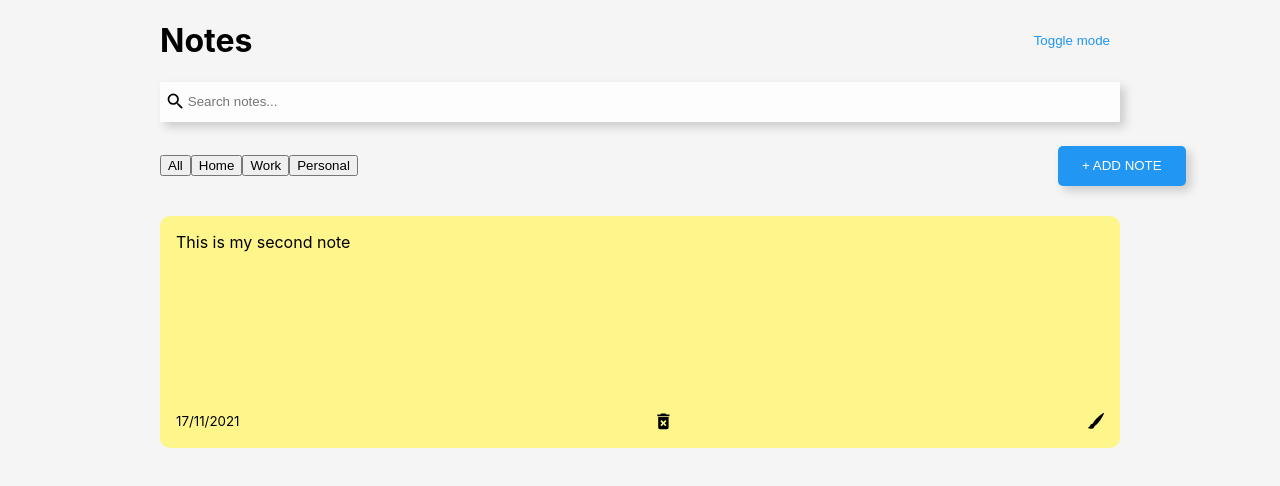
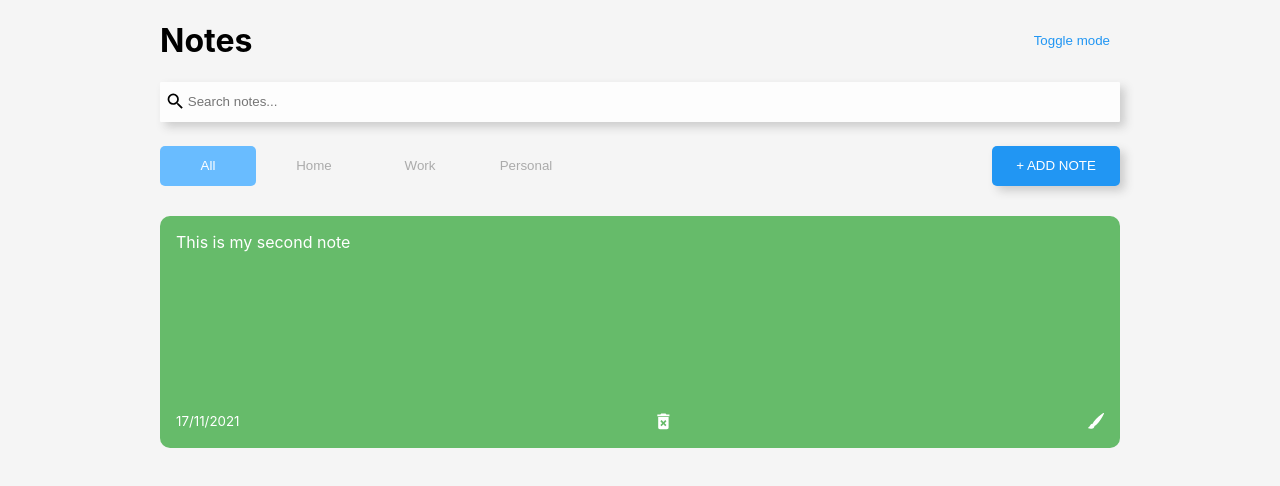
Before and after one commit to GustavoLSantos/CRUDReactJS, a React (Create React App) app: page / in a window 1280 px wide. Shown: the top 486 px of the page. Built offline with nearby package versions, Linux system fonts and the light colour scheme.

Commit message:
categoriesfinal

```diff
--- a/src/App.js
+++ b/src/App.js
@@ -121,12 +121,15 @@ const App = () => {
       <div className="container">
           <Header handleToggleDarkMode={setDarkMode}/>
           <Search handleSearchNote={setSearchText}/>
+          <div className="buttons-header">
+            <button className="all-btn" onClick={()=>{setS("all")}}>All</button>
+            <button className="home-btn" onClick={()=>{setS("home")}}>Home</button>
+            <button className="work-btn" onClick={()=>{setS("work")}}>Work</button>
+            <button className="personal-btn" onClick={()=>{setS("personal")}}>Personal</button>
+            <button className="open" onClick={() => setIsModalVisible(true)}>+ ADD NOTE</button>
+          </div>
 
-          <button className="all" onClick={()=>{setS("all")}}>All</button>
-          <button className="home" onClick={()=>{setS("home")}}>Home</button>
-          <button className="work" onClick={()=>{setS("work")}}>Work</button>
-          <button className="personal" onClick={()=>{setS("personal")}}>Personal</button>
-          <button className="open" onClick={() => setIsModalVisible(true)}>+ ADD NOTE</button>
+
           {s==="all" ? <NotesList notes={notes.filter((note)=>note.text.toLowerCase().includes(searchText))} handleAddNote={AddNote} handleDeleteNote={deleteNote} handleUpdateClick={upNote}/>
           : <NotesList notes={notes.filter(n => n.type === s )} handleAddNote={AddNote} handleDeleteNote={deleteNote} handleUpdateClick={upNote}/> }
 
--- a/src/components/Note.js
+++ b/src/components/Note.js
@@ -13,8 +13,9 @@ const Note = ({ handleUpdateClick, id, type, text, date, handleDeleteNote }) =>
         setNoteText(event.target.value);
     }
 
+
     return (
-        <div className="note">
+        <div className={type}>
             <span>{text}</span>
             <div className="note-footer">
                 <small>{date}</small>
--- a/src/index.css
+++ b/src/index.css
@@ -31,19 +31,7 @@ code {
   height: 50vh;
 }
 
-.open {
-  background-color: #2196F3;
-  border-radius: 5px;
-  border: none;
-  box-shadow: 5px 5px 10px rgb(204, 204, 204);
-  cursor: pointer;
-  color: #fff;
-  height: 2.5rem;
-  width: 8rem;
-  position:relative;
-  left: 87.5vh;
-  margin-bottom: 30px;
-}
+
 
 .cancel {
   color: #2196F3;
@@ -79,8 +67,7 @@ textarea:focus{
   transition: all 0.2s ease-in;
 }
 
-.note{
-  background-color: #fef68a;
+.home, .work, .personal {
   border-radius: 10px;
   padding: 1rem;
   min-height: 200px;
@@ -88,7 +75,21 @@ textarea:focus{
   flex-direction: column;
   justify-content: space-between;
   white-space: pre-wrap;
+  color: #fff;
 }
+
+.home{
+  background-color: #FF9100;
+}
+
+.work{
+  background-color: #818CCE;
+}
+
+.personal{
+  background-color: #66BB6A;
+}
+
 
 .note-footer {
   display: flex;
@@ -99,7 +100,7 @@ textarea:focus{
 .notes-list {
   display: grid;
   grid-gap: 1rem;
-  grid-template-columns: repeat(auto-fit, minmax(250px, 1fr));
+  grid-template-columns: repeat(auto-fit, minmax(400px, 1fr));
 }
 
 .delete-icon {
@@ -150,3 +151,42 @@ textarea:focus{
   width: 100vh;
   height: 50vh;
 }
+
+.buttons-header{
+  display: flex;
+  align-items: center;
+}
+
+
+.all-btn, .home-btn, .work-btn, .personal-btn, .open {
+  border-radius: 5px;
+  border: none;
+  cursor: pointer;
+  height: 2.5rem;
+  width: 6rem;
+  margin-bottom: 30px;
+  align-items: center;
+}
+
+.home-btn, .work-btn, .personal-btn{
+    color: #ABABAB;
+    background-color: transparent;
+}
+
+.all-btn{
+  background-color: #69BCFF;
+  color: #fff;
+}
+
+.open {
+  position: relative;
+  margin-left: auto;
+  background-color: #2196F3;
+  box-shadow: 5px 5px 10px rgb(204, 204, 204);
+  color: #fff;
+  width: 8rem;
+}
+
+.all-btn, .home-btn, .work-btn, .personal-btn {
+  margin-right: 10px;
+}
```
Also changed, not shown: src/styles.scss (line endings or trailing spaces).
